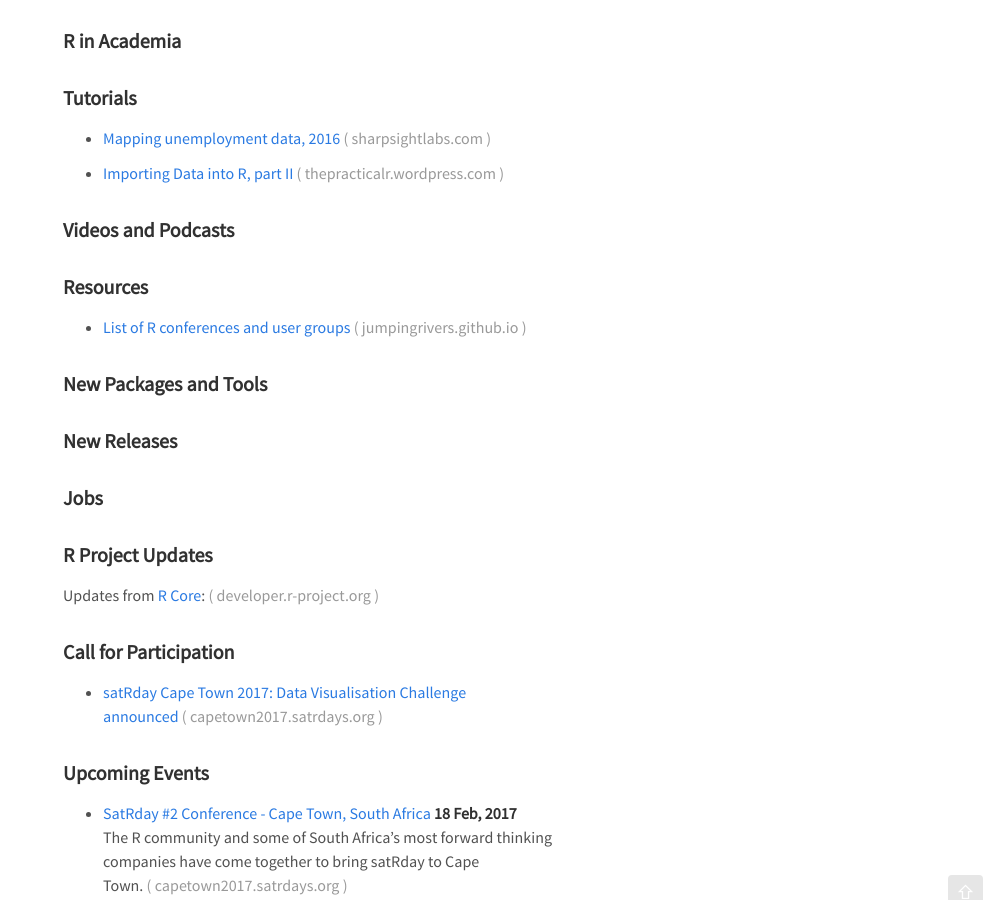
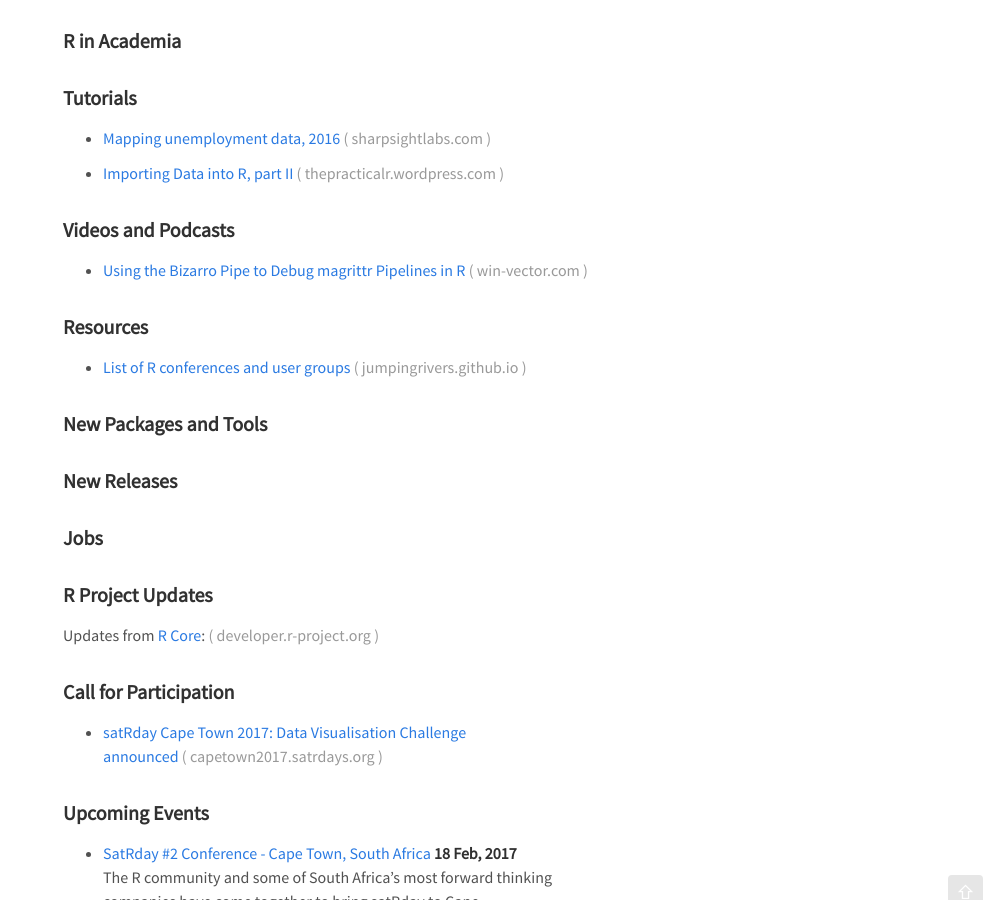
Before and after one commit to rweekly/rweekly.org, a Jekyll site: the page built from draft.md, in a window 1280 px wide and 900 px high, scrolled down 498 px. Shown: the whole window, without its empty margins (297-1280 px from the left). Built offline with Jekyll 4.4.1, drawn with Linux system fonts in a browser that asks for light colours; comment, search, counter and statistics services are not loaded.

Commit message:
Update draft.md
add video tutorial by the Win-Vector blog

```diff
--- a/draft.md
+++ b/draft.md
@@ -41,7 +41,7 @@
 
 ### Videos and Podcasts
 
-
++ [Using the Bizarro Pipe to Debug magrittr Pipelines in R](http://www.win-vector.com/blog/2017/01/using-the-bizarro-pipe-to-debug-magrittr-pipelines-in-r/)
 
 
 ### Resources
```
